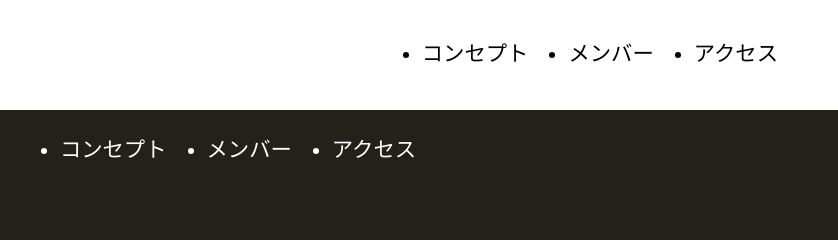
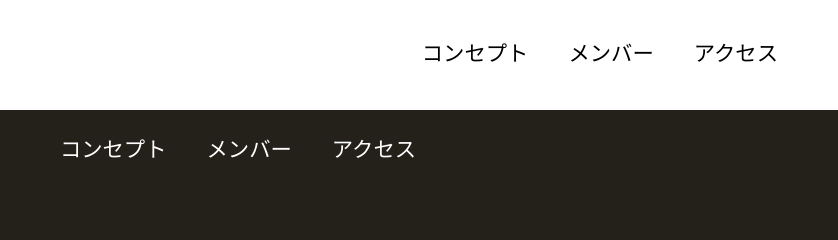
Before and after one commit to Haruki0hashi/241205036-RD-Literacy-2025-06-23, a plain HTML site: page common.html in a window 1280 px wide. Shown: the top 240 px of the page, 402-1240 px from the left. Drawn offline with Linux system fonts and the light colour scheme; a web font is replaced by a local one.

Commit message:
add comma between ul and ol

```diff
--- a/css/common.css
+++ b/css/common.css
@@ -8,7 +8,7 @@
     box-sizing: border-box;
 }
 
-ul ol {
+ul, ol {
     list-style: none;
 }
 
--- a/css/index.css
+++ b/css/index.css
@@ -53,7 +53,7 @@ nav.floating {
     box-sizing: border-box;
 }
 
-ul ol {
+ul, ol {
     list-style: none;
 }
 
```
